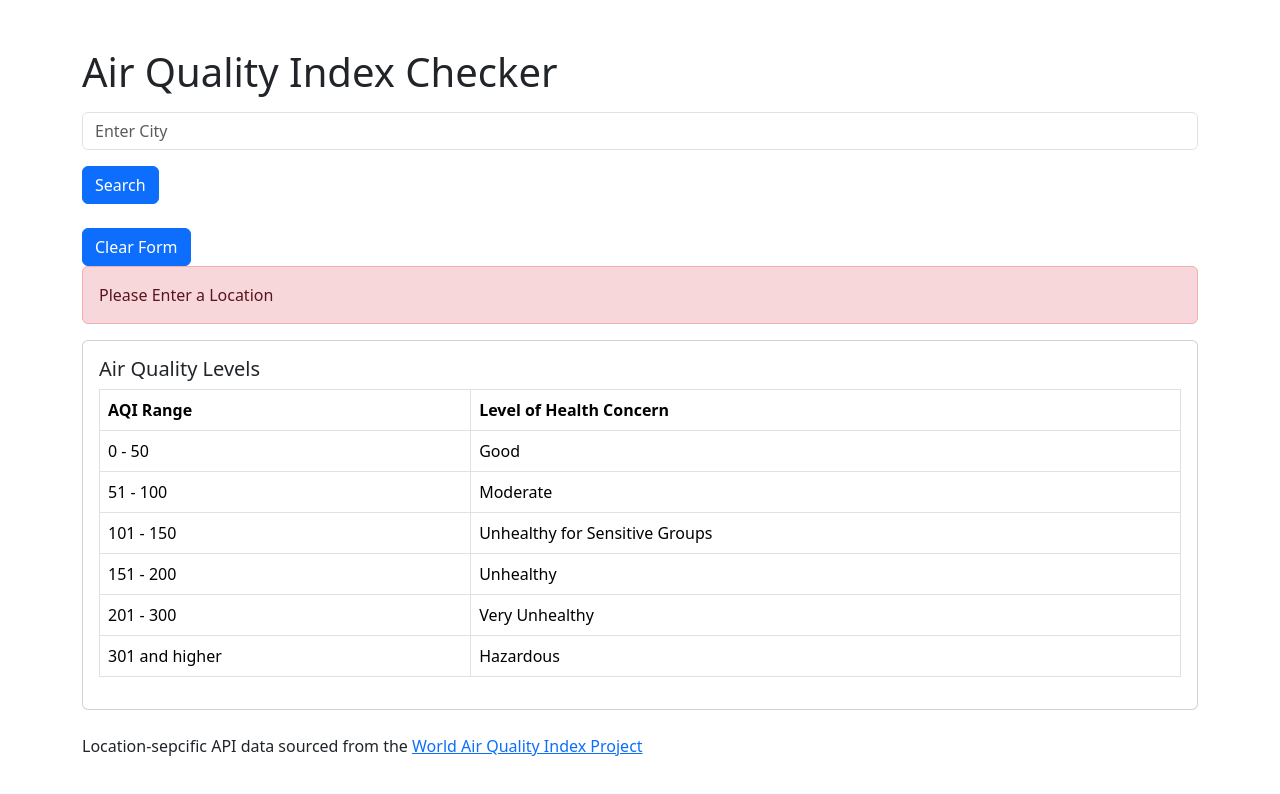
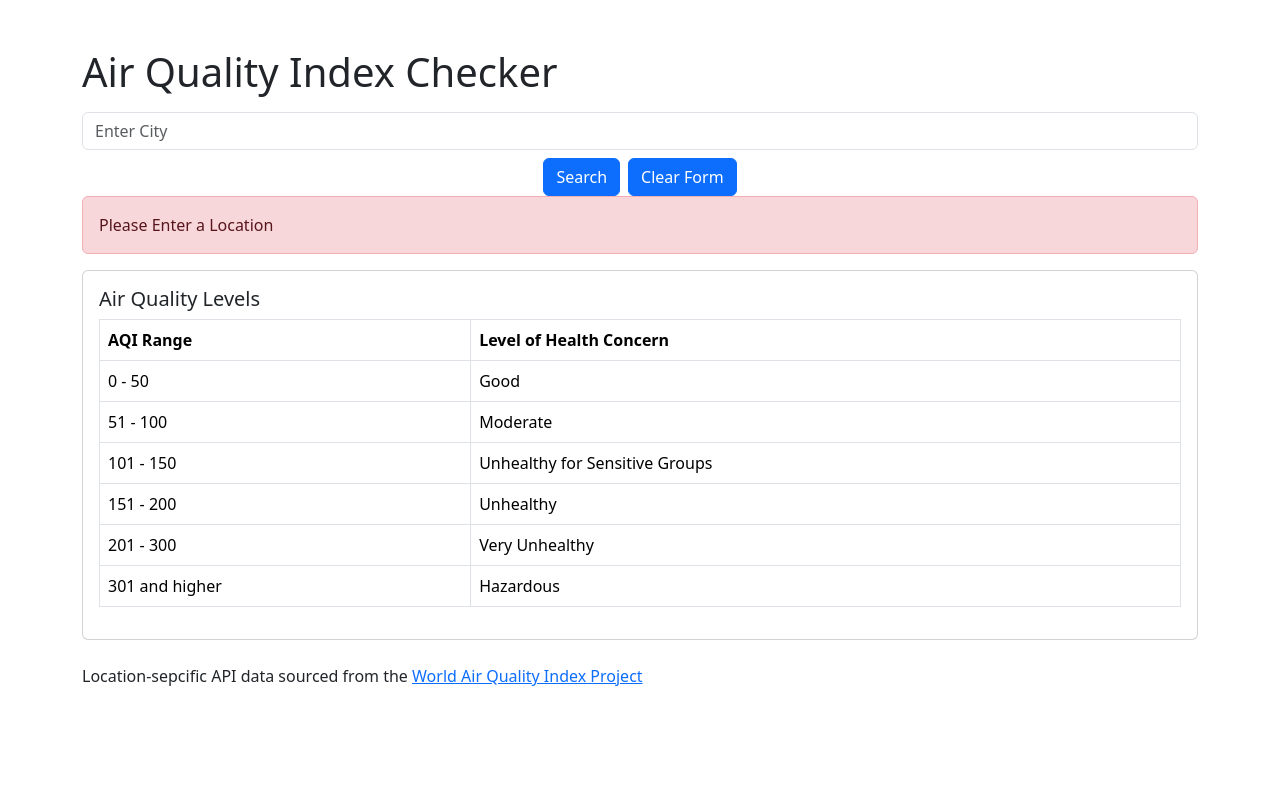
Before and after one commit to d-herz/react-air-quality-index, a React (Vite) app: page / in a window 1280 px wide. Shown: the top 794 px of the page. Built offline with nearby package versions, Linux system fonts and the light colour scheme; no server answers.

Commit message:
Updates to form Div and buttons

```diff
--- a/components/CitySearchForm.jsx
+++ b/components/CitySearchForm.jsx
@@ -23,10 +23,12 @@ function CitySearchForm({ airQualityData, setAirQualityData, getAirQualityData }
   }
 
   return (
-    <div>
+    <div
+      className='form-div'
+    >
       {/* <h3>Air Quality Index Checker</h3> */}
       <form
-        className='mb-4'
+        className='mb-2'
         onSubmit={handleSearch}
         id='citySearchForm'
       >
@@ -36,19 +38,28 @@ function CitySearchForm({ airQualityData, setAirQualityData, getAirQualityData }
           placeholder='Enter City'
           onChange={handleInputChange}
         />
-        <button
+        {/* <button
           className='btn btn-primary mt-3'
           type='submit'
         >
           Search
+        </button> */}
+      </form>
+      <div className="button-container">
+        <button
+          className='btn btn-primary mx-1 mt-0'
+          type='submit'
+          onClick={handleSearch}
+        >
+          Search
         </button>
-      </form>
-      <button
-        className='btn btn-primary mt-0'
-        onClick={clearForm}
-      >
-        Clear Form
-      </button>
+        <button
+          className='btn btn-primary mx-1 mt-0'
+          onClick={clearForm}
+        >
+          Clear Form
+        </button>
+      </div>
     </div>
   )
 }
--- a/src/App.css
+++ b/src/App.css
@@ -9,3 +9,14 @@
 .bg-hazardous {
   background-color: #7E0023;
 }
+
+.button-container {
+  display: flex;
+  justify-content: center;
+}
+
+.form-div {
+  display: flex;
+  flex-direction: column;
+  justify-content: center;
+}
```
